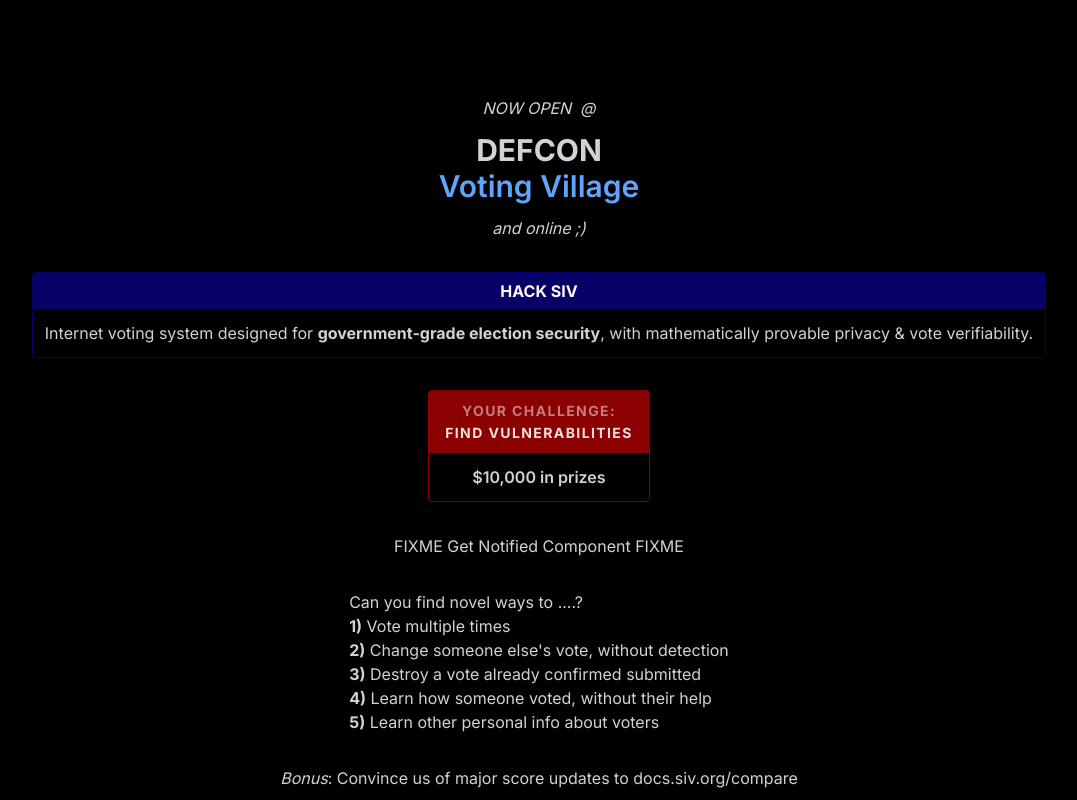
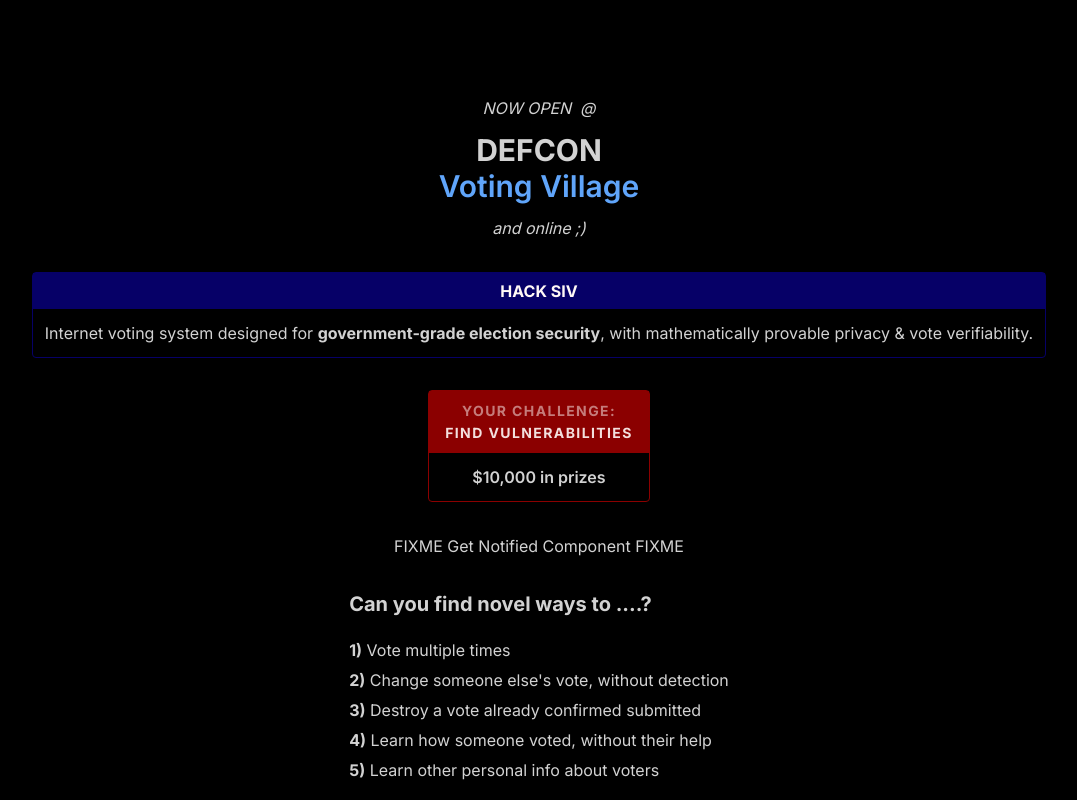
Before and after one commit to siv-org/hack.siv.org, a Next.js app: page / in a window 1280 px wide. Shown: the top 800 px of the page, without its empty margins (101-1178 px from the left). Built offline with nearby package versions, Linux system fonts and the light colour scheme.

Commit message:
Position the goals section

```diff
--- a/app/page.tsx
+++ b/app/page.tsx
@@ -30,8 +30,10 @@
 
       <div>FIXME Get Notified Component FIXME</div>
 
-      <div>
-        <h3>Can you find novel ways to ....?</h3>
+      <div className="space-y-1.5 mb-0">
+        <h3 className="text-xl font-bold mb-5">
+          Can you find novel ways to ....?
+        </h3>
         {[
           'Vote multiple times',
           "Change someone else's vote, without detection",
@@ -45,9 +47,13 @@
         ))}
       </div>
 
-      <div>
+      <div className="!mt-4 text-center">
         <i>Bonus</i>: Convince us of major score updates to{' '}
-        <a href="docs.siv.org/compare" target="_blank">
+        <a
+          className="underline text-blue-400 font-semibold"
+          href="docs.siv.org/compare"
+          target="_blank"
+        >
           docs.siv.org/compare
         </a>
       </div>
```
